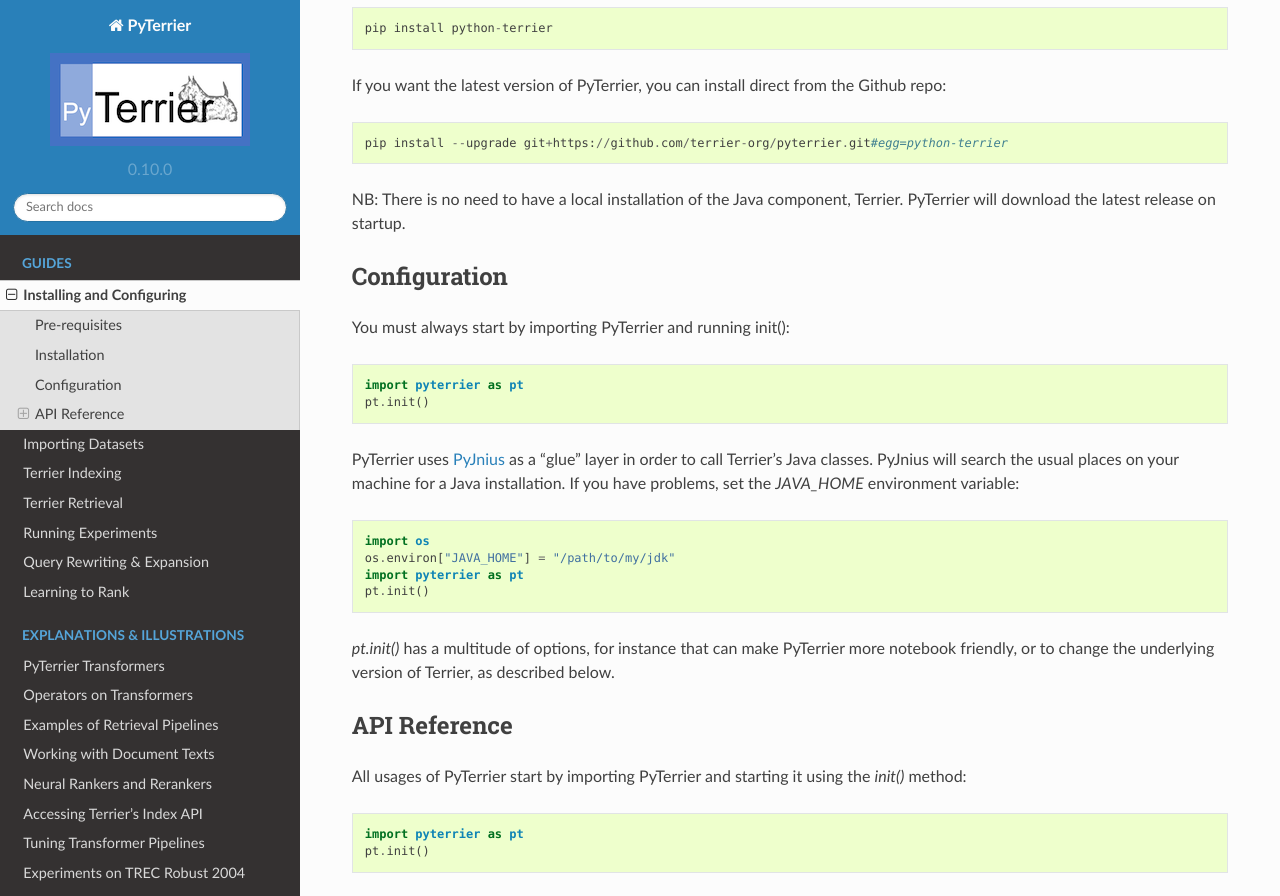
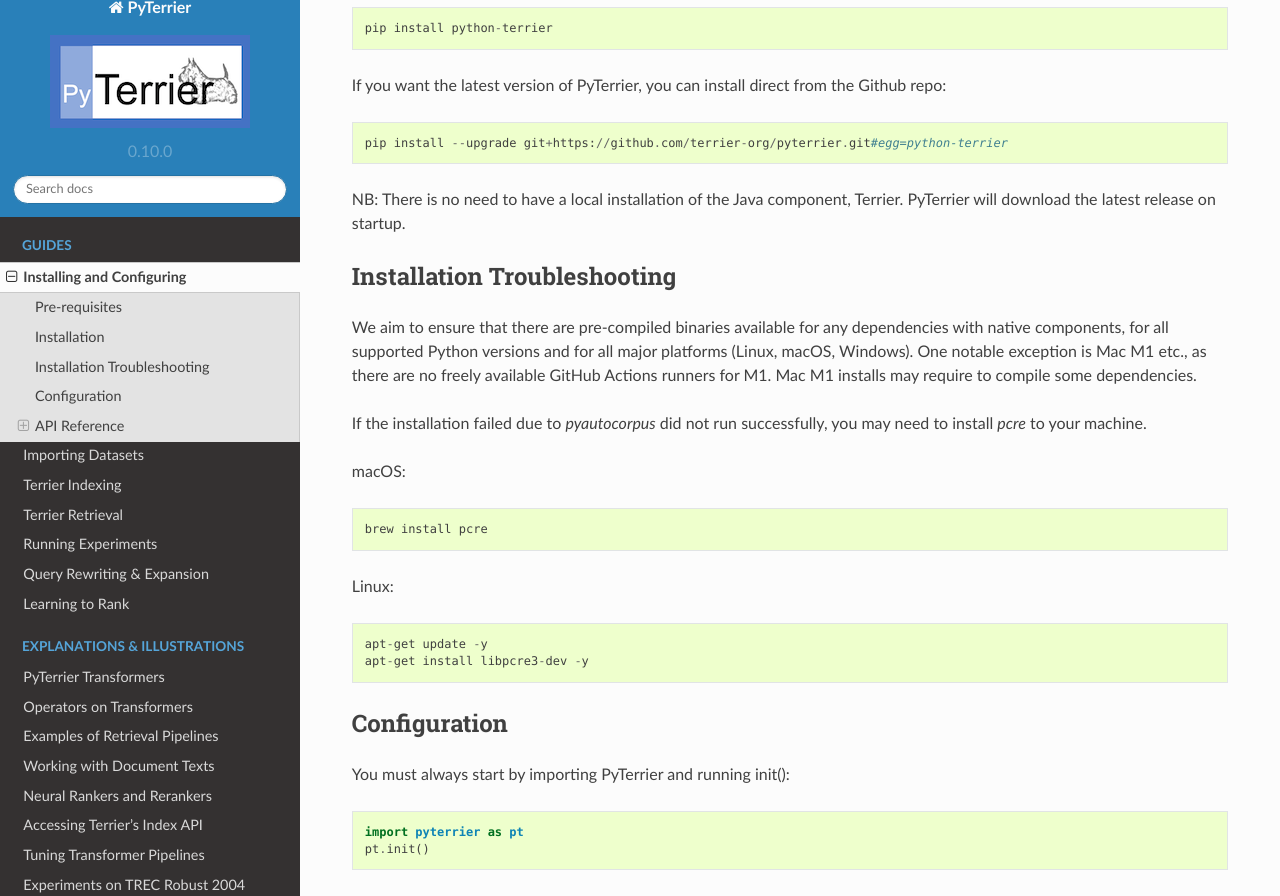
Before and after one commit to terrier-org/pyterrier, a Sphinx documentation site: the page built from docs/installation.rst, in a window 1280 px wide and 1400 px high, scrolled down 457 px. Shown: the top 896 px of the window. Built offline with Sphinx 7.4.7 and the Read the Docs theme 2.0.0, drawn with Linux system fonts in a browser that asks for light colours; pages that are not in the unit, such as notebooks, are missing from menus; the version number is read from the project's files by our own code; some of the changed text lies outside the part shown.

Commit message:
Add troubleshooting for installation and certification error on M1 (#411)

```diff
--- a/docs/installation.rst
+++ b/docs/installation.rst
@@ -23,6 +23,24 @@
 
 NB: There is no need to have a local installation of the Java component, Terrier. PyTerrier will download the latest release on startup.
 
+Installation Troubleshooting
+============
+
+We aim to ensure that there are pre-compiled binaries available for any dependencies with native components, for all supported Python versions and for all major platforms (Linux, macOS, Windows).
+One notable exception is Mac M1 etc., as there are no freely available GitHub Actions runners for M1. Mac M1 installs may require to compile some dependencies.
+
+If the installation failed due to `pyautocorpus` did not run successfully, you may need to install `pcre` to your machine.
+
+macOS::
+
+    brew install pcre
+
+Linux::
+
+    apt-get update -y
+    apt-get install libpcre3-dev -y
+
+
 Configuration
 ==============
 
@@ -40,6 +58,9 @@
     pt.init()
 
 `pt.init()` has a multitude of options, for instance that can make PyTerrier more notebook friendly, or to change the underlying version of Terrier, as described below.
+
+For users with an M1 Mac or later models, it is necessary to install the SSL certificates to avoid certificate errors.
+To do this, locate the `Install Certificates.command` file within the `Application/Python[version]` directory. Once found, double-click on it to run the installation process.
 
 API Reference
 =============
```
